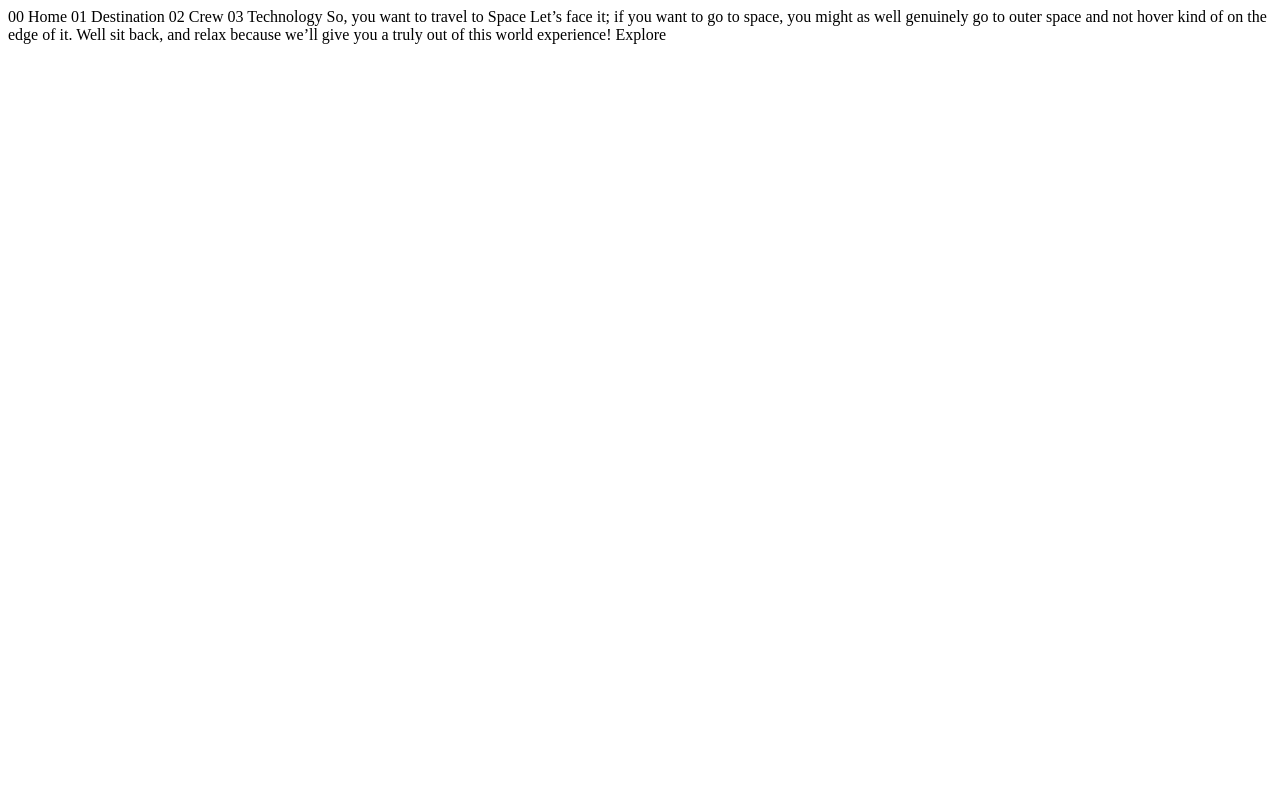
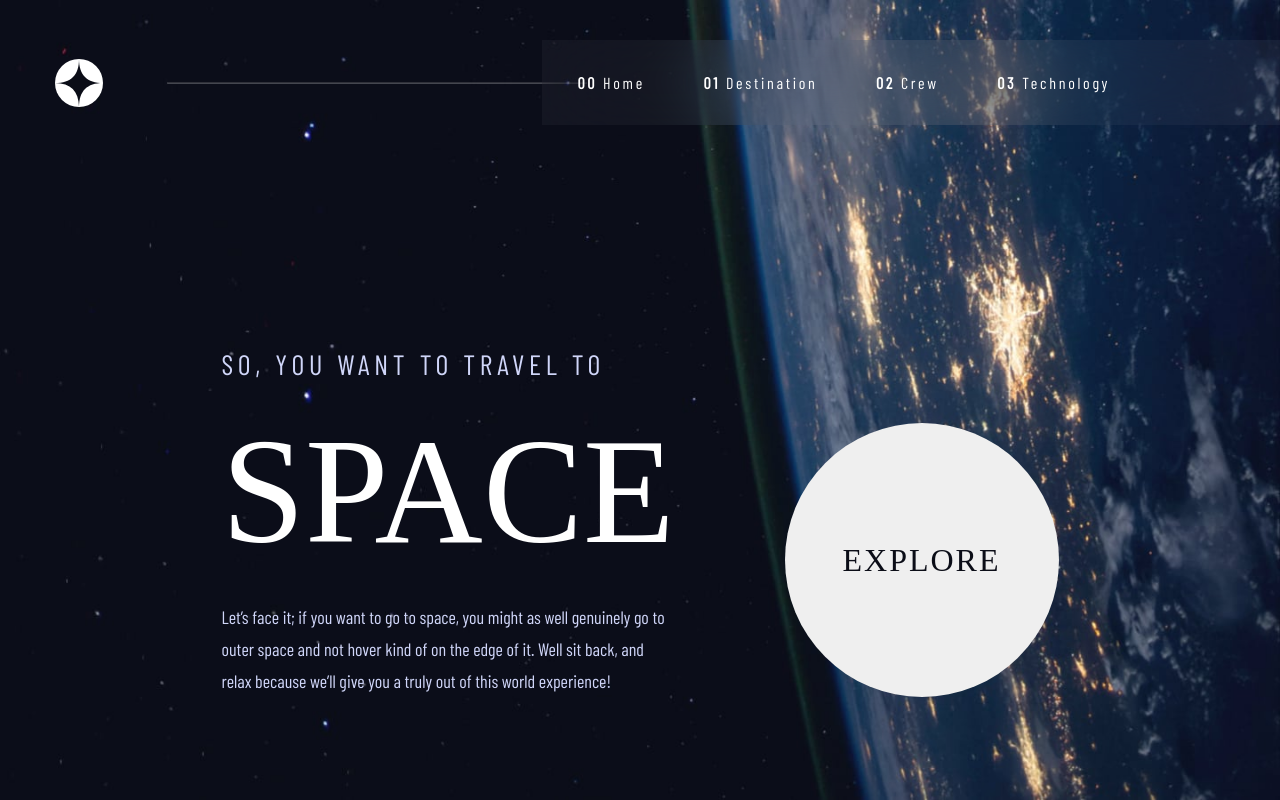
Before and after one commit to AndriusM5/space-tourism, a plain HTML site: page index.html in a window 1280 px wide. Drawn offline with nearby package versions, Linux system fonts and the light colour scheme; a web font is replaced by a local one.

Commit message:
home page

```diff
--- a/index.html
+++ b/index.html
@@ -1,27 +1,77 @@
 <!DOCTYPE html>
 <html lang="en">
-<head>
-  <meta charset="UTF-8">
-  <meta name="viewport" content="width=device-width, initial-scale=1.0">
+  <head>
+    <meta charset="UTF-8" />
+    <meta name="viewport" content="width=device-width, initial-scale=1.0" />
+    <link
+      rel="icon"
+      type="image/png"
+      sizes="32x32"
+      href="./assets/favicon-32x32.png"
+    />
+    <link rel="stylesheet" href="reset.css" />
+    <link rel="stylesheet" href="style.css" />
+    <title>Frontend Mentor | Space tourism website</title>
+    <style>
+      @media only screen and (min-width: 375px) {
+        body {
+          background: url("./assets/home/background-home-mobile.jpg");
+          background-size: cover;
+          height: 100vh;
+        }
+      }
+      @media only screen and (min-width: 768px) {
+        body {
+          background: url("./assets/home/background-home-tablet.jpg");
+          background-size: cover;
+          height: 100vh;
+        }
+      }
+      @media only screen and (min-width: 1280px) {
+        body {
+          background: url("./assets/home/background-home-desktop.jpg");
+          background-size: cover;
+          height: 100vh;
+        }
+      }
+    </style>
+  </head>
+  <body>
+    <header>
+      <div class="header-row">
+        <img src="./assets/shared/logo.svg" alt="Logo icon" />
+        <hr />
+        <nav>
+          <a href="index.html"
+            ><span class="nav-button-number">00</span> Home</a
+          >
+          <a href="destination.html"
+            ><span class="nav-button-number">01</span> Destination</a
+          >
+          <a href="crew.html"><span class="nav-button-number">02</span> Crew</a>
+          <a href="technology.html"
+            ><span class="nav-button-number">03</span> Technology</a
+          >
+        </nav>
+      </div>
+    </header>
 
-  <link rel="icon" type="image/png" sizes="32x32" href="./assets/favicon-32x32.png">
-
-  <title>Frontend Mentor | Space tourism website</title>
-</head>
-<body>
-
-  00 Home
-  01 Destination
-  02 Crew
-  03 Technology
-
-  So, you want to travel to
-  Space
-  Let’s face it; if you want to go to space, you might as well genuinely go to
-  outer space and not hover kind of on the edge of it. Well sit back, and relax
-  because we’ll give you a truly out of this world experience!
-
-  Explore
-
-</body>
+    <main>
+      <div class="container-main">
+        <div class="main-text">
+          <h5>SO, YOU WANT TO TRAVEL TO</h5>
+          <h1>Space</h1>
+          <p>
+            Let’s face it; if you want to go to space, you might as well
+            genuinely go to outer space and not hover kind of on the edge of it.
+            Well sit back, and relax because we’ll give you a truly out of this
+            world experience!
+          </p>
+        </div>
+        <div class="explore-button">
+          <button>Explore</button>
+        </div>
+      </div>
+    </main>
+  </body>
 </html>
--- /dev/null
+++ b/reset.css
@@ -0,0 +1,186 @@
+html,
+body,
+div,
+span,
+applet,
+object,
+iframe,
+h1,
+h2,
+h3,
+h4,
+h5,
+h6,
+p,
+blockquote,
+pre,
+a,
+abbr,
+acronym,
+address,
+big,
+cite,
+code,
+del,
+dfn,
+em,
+img,
+ins,
+kbd,
+q,
+s,
+samp,
+small,
+strike,
+strong,
+sub,
+sup,
+tt,
+var,
+b,
+u,
+i,
+center,
+dl,
+dt,
+dd,
+ol,
+ul,
+li,
+fieldset,
+form,
+label,
+legend,
+table,
+caption,
+tbody,
+tfoot,
+thead,
+tr,
+th,
+td,
+article,
+aside,
+canvas,
+details,
+embed,
+figure,
+figcaption,
+footer,
+header,
+hgroup,
+menu,
+nav,
+output,
+ruby,
+section,
+summary,
+time,
+mark,
+audio,
+video {
+	margin: 0;
+	padding: 0;
+	border: 0;
+	vertical-align: baseline;
+}
+
+article,
+aside,
+details,
+figcaption,
+figure,
+footer,
+header,
+hgroup,
+menu,
+nav,
+section {
+	display: block;
+}
+
+body {
+	line-height: 1;
+}
+
+ol,
+ul {
+	list-style: none;
+}
+
+blockquote,
+q {
+	quotes: none;
+}
+
+blockquote::before,
+blockquote::after,
+q::before,
+q::after {
+	content: '';
+	content: none;
+}
+
+table {
+	border-collapse: collapse;
+	border-spacing: 0;
+}
+
+* {
+	box-sizing: border-box;
+}
+
+input,
+textarea,
+button {
+	border-radius: 0;
+	-webkit-appearance: none;
+}
+
+textarea:focus,
+input:focus,
+select:focus,
+button:focus {
+	outline: 0;
+}
+
+a {
+	text-decoration: none;
+}
+
+.cf::before,
+.cf::after {
+	content: '';
+	display: table;
+}
+
+.cf::after {
+	clear: both;
+}
+
+.cf {
+	*zoom: 1;
+}
+
+::-webkit-input-placeholder {
+	color: inherit;
+}
+
+::-moz-placeholder {
+	color: inherit;
+}
+
+:-ms-input-placeholder {
+	color: inherit;
+}
+
+img {
+	height: auto;
+	max-width: 100%;
+	display: block;
+}
+
+* {
+	-webkit-font-smoothing: antialiased;
+	-moz-osx-font-smoothing: grayscale;
+}
--- /dev/null
+++ b/style.css
@@ -0,0 +1,124 @@
+@import url("https://fonts.googleapis.com/css2?family=Barlow+Condensed&family=Bellefair&display=swap");
+/*
+font-family: 'Barlow Condensed', sans-serif;
+font-family: 'Bellefair', serif;
+*/
+header {
+  padding-top: 40px;
+  padding-left: 55px;
+  position: relative;
+}
+
+.container-main {
+  position: relative;
+  top: 27.77vh;
+  display: flex;
+  margin: 0 auto;
+  padding: 0 165px;
+  justify-content: space-around;
+  align-items: flex-end;
+}
+
+.header-row {
+  display: flex;
+  align-items: center;
+  justify-content: space-between;
+}
+.header-row hr {
+  background: #ffffff;
+  mix-blend-mode: normal;
+  opacity: 0.25;
+  width: 32.84722222222222vw;
+  position: absolute;
+  left: 167px;
+}
+
+.header-row nav {
+  background: rgba(255, 255, 255, 0.04);
+  backdrop-filter: blur(40.7742px);
+  width: 57.6388vw;
+  height: 10.66vh;
+  padding-right: 11.45833vw;
+  display: flex;
+  align-items: center;
+  justify-content: space-around;
+  white-space: nowrap;
+}
+
+.header-row nav a {
+  font-family: "Barlow Condensed";
+  font-style: normal;
+  font-weight: 400;
+  font-size: 16px;
+  line-height: 19px;
+  letter-spacing: 2.7px;
+  color: #ffffff;
+  margin-left: 12px;
+}
+
+.nav-button-number {
+  font-family: "Barlow Condensed";
+  font-style: normal;
+  font-weight: 700;
+  font-size: 16px;
+  line-height: 19px;
+  letter-spacing: 2.7px;
+  color: #ffffff;
+}
+
+/* main */
+
+.main-text {
+  max-width: 450px;
+}
+
+.main-text h5 {
+  font-family: "Barlow Condensed";
+  font-style: normal;
+  font-weight: 400;
+  font-size: 28px;
+  line-height: 34px;
+  letter-spacing: 4.725px;
+  color: #d0d6f9;
+}
+
+.main-text h1 {
+  font-family: "Bellefair";
+  font-style: normal;
+  font-weight: 400;
+  font-size: 150px;
+  line-height: 172px;
+  color: #ffffff;
+  margin: 24px 0;
+  text-transform: uppercase;
+}
+
+.main-text p {
+  font-family: "Barlow Condensed";
+  font-style: normal;
+  font-weight: 400;
+  font-size: 18px;
+  line-height: 32px;
+  color: #d0d6f9;
+}
+
+.explore-button button {
+  border: 0;
+  font-family: "Bellefair";
+  font-style: normal;
+  font-weight: 400;
+  font-size: 32px;
+  line-height: 37px;
+  letter-spacing: 2px;
+  color: #0b0d17;
+  width: 274px;
+  height: 274px;
+  border-radius: 50%;
+  cursor: pointer;
+  transition: 0.5s;
+  text-transform: uppercase;
+}
+
+.explore-button button:hover {
+  opacity: 0.3;
+}
```
Also changed, not shown: crew-commander.html (deleted, +0 -27 lines), crew-engineer.html (deleted, +0 -27 lines), crew-pilot.html (deleted, +0 -28 lines), destination-europa.html (deleted, +0 -38 lines), destination-mars.html (deleted, +0 -37 lines), destination-moon.html (deleted, +0 -37 lines), technology-capsule.html (deleted, +0 -32 lines), technology-spaceport.html (deleted, +0 -32 lines), crew.html (renamed from crew-specialist.html), destination.html (renamed from destination-titan.html), technology.html (renamed from technology-vehicle.html).
